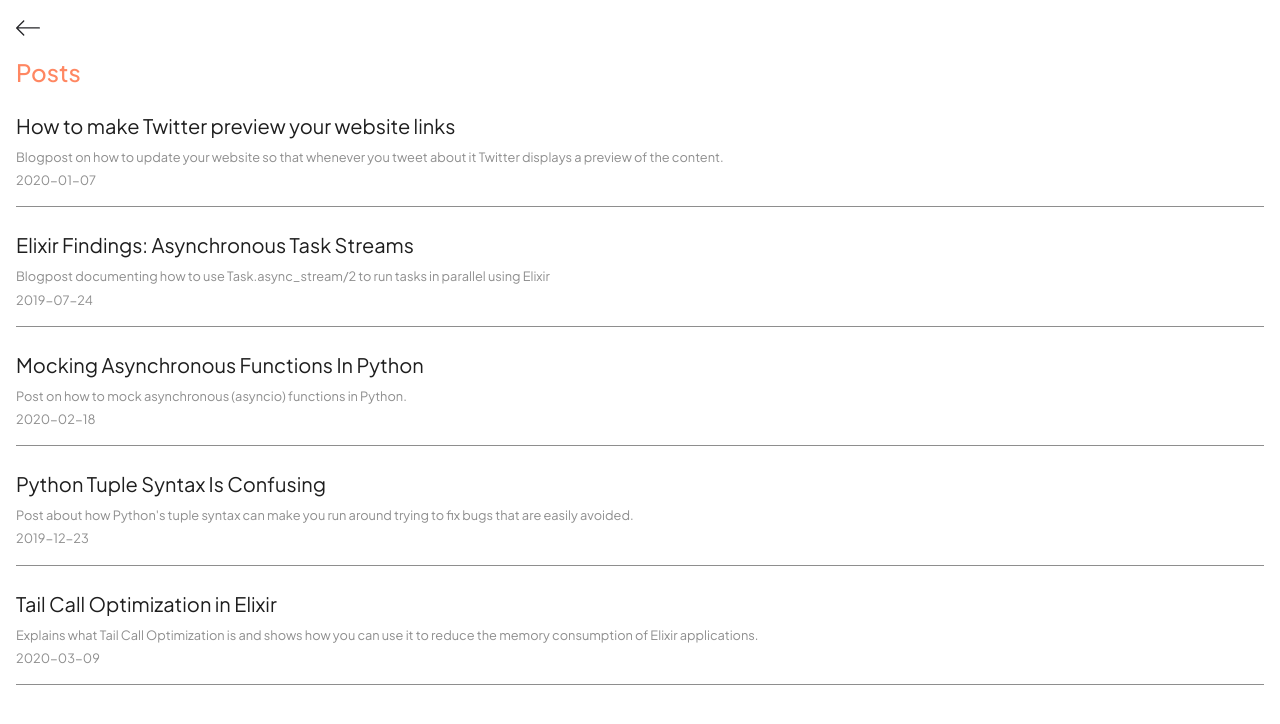
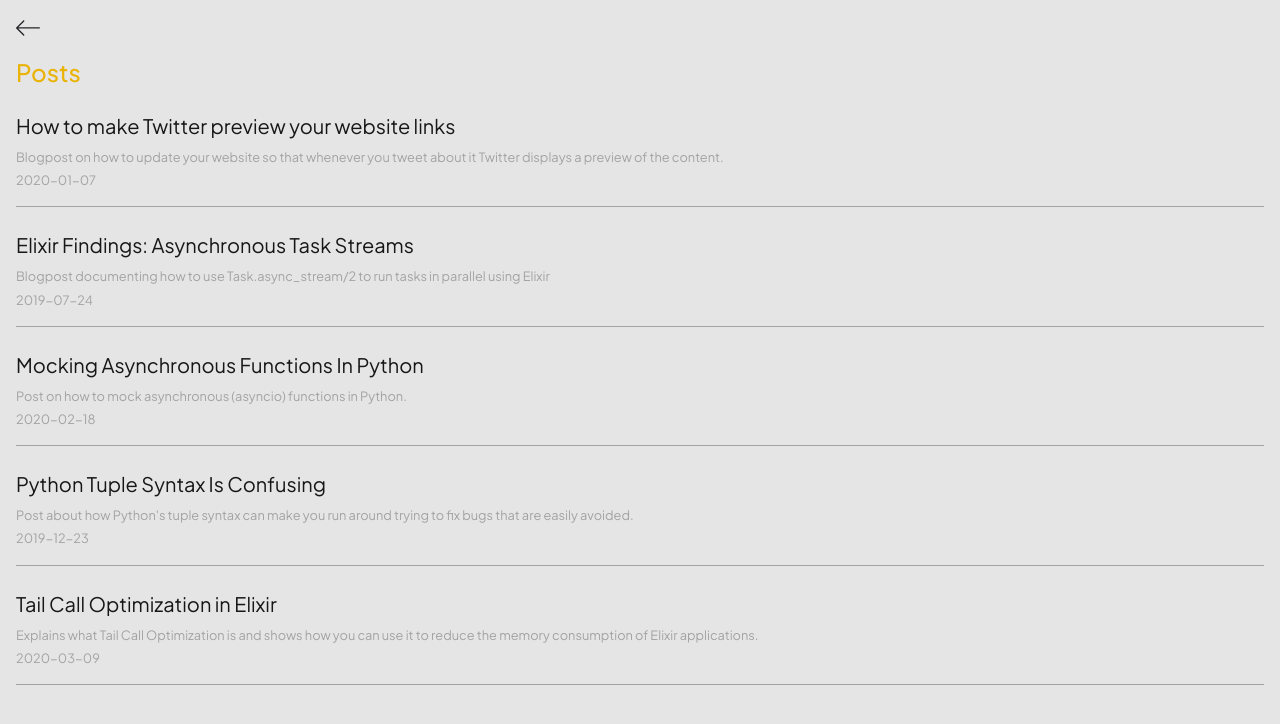
Before and after one commit to dinocosta/dino.codes.next, a Next.js app: page /posts in a window 1280 px wide. Shown: the top 724 px of the page. Built offline with nearby package versions, Linux system fonts and the light colour scheme.

Commit message:
Refactor colorscheme yet again

```diff
--- a/components/layout.js
+++ b/components/layout.js
@@ -27,7 +27,7 @@ export default function Layout({ children, path }) {
 
   return (
     <div
-      className={`container mx-auto bg-white px-4 text-black ${font.className}`}
+      className={`container mx-auto px-4 ${font.className}`}
     >
       <Head>
         <title>dino.codes</title>
--- a/pages/posts.js
+++ b/pages/posts.js
@@ -15,19 +15,19 @@ export default function Posts({ postsData }) {
   return (
     <Layout>
       <div>
-        <h1 className="mb-4 block text-2xl text-tangerine font-medium">Posts</h1>
+        <h1 className="mb-4 block text-2xl font-medium text-yellow-500">Posts</h1>
         {postsData.map(({ id, title, date, description }) => (
           <Link
             key={id}
-            className="mb-2 block rounded py-2 transition-colors hover:text-tangerine"
+            className="mb-2 block rounded py-2 transition-colors"
             href={`/posts/${id}`}
           >
             <h2 className="mb-2 text-xl">{title}</h2>
-            <small className="mb-1 block text-black text-opacity-50">
+            <small className="mb-1 block text-neutral-400">
               {description}
             </small>
-            <small className="block text-black text-opacity-50 mb-4">{date}</small>
-						<hr className="text-black text-opacity-50"/>
+            <small className="block mb-4 text-neutral-400">{date}</small>
+						<hr className="border-1 border-neutral-400"/>
           </Link>
         ))}
       </div>
--- a/pages/posts/[id].js
+++ b/pages/posts/[id].js
@@ -49,8 +49,8 @@ export default function Post({ content, date, title }) {
   return (
 		<Layout>
 			<div>
-				<h1 className="mb-2 block text-2xl text-tangerine font-medium">{title}</h1>
-				<small className="block text-black text-opacity-50 mb-2">{date}</small>
+				<h1 className="mb-2 block text-2xl text-yellow-500 font-medium">{title}</h1>
+				<small className="block mb-2 text-neutral-400">{date}</small>
 
 				<div
 					className={styles.post}
--- a/styles/globals.css
+++ b/styles/globals.css
@@ -9,3 +9,8 @@
 		height: -webkit-fill-available;
 	}
 }
+
+body {
+	@apply bg-neutral-200;
+	@apply text-neutral-900;
+}
--- a/tailwind.config.js
+++ b/tailwind.config.js
@@ -6,20 +6,6 @@ module.exports = {
     './app/**/*.{js,ts,jsx,tsx,mdx}',
   ],
   theme: {
-		colors: {
-      'black': '#1E1E1E',
-      'cream': '#F4F0ED',
-      'yellow': '#FFCA5E',
-      'yellow-light': '#FFF1D8',
-      'tangerine': '#FF8762',
-      'white': '#FFFFFF',
-      'blue': '#6FA1F7',
-      'blue-light': '#D8E2FF',
-      'peach': '#FFB07C',
-      'nude': '#FFE6D5',
-      'green': '#86DAC8',
-      'green-light': '#C3F5EB'
-		},
     extend: {
     },
   },
```
Also changed, not shown: pages/posts/[id].module.css (+4 -5 lines), 1 other file (tests, documents, lock files or other folders).
